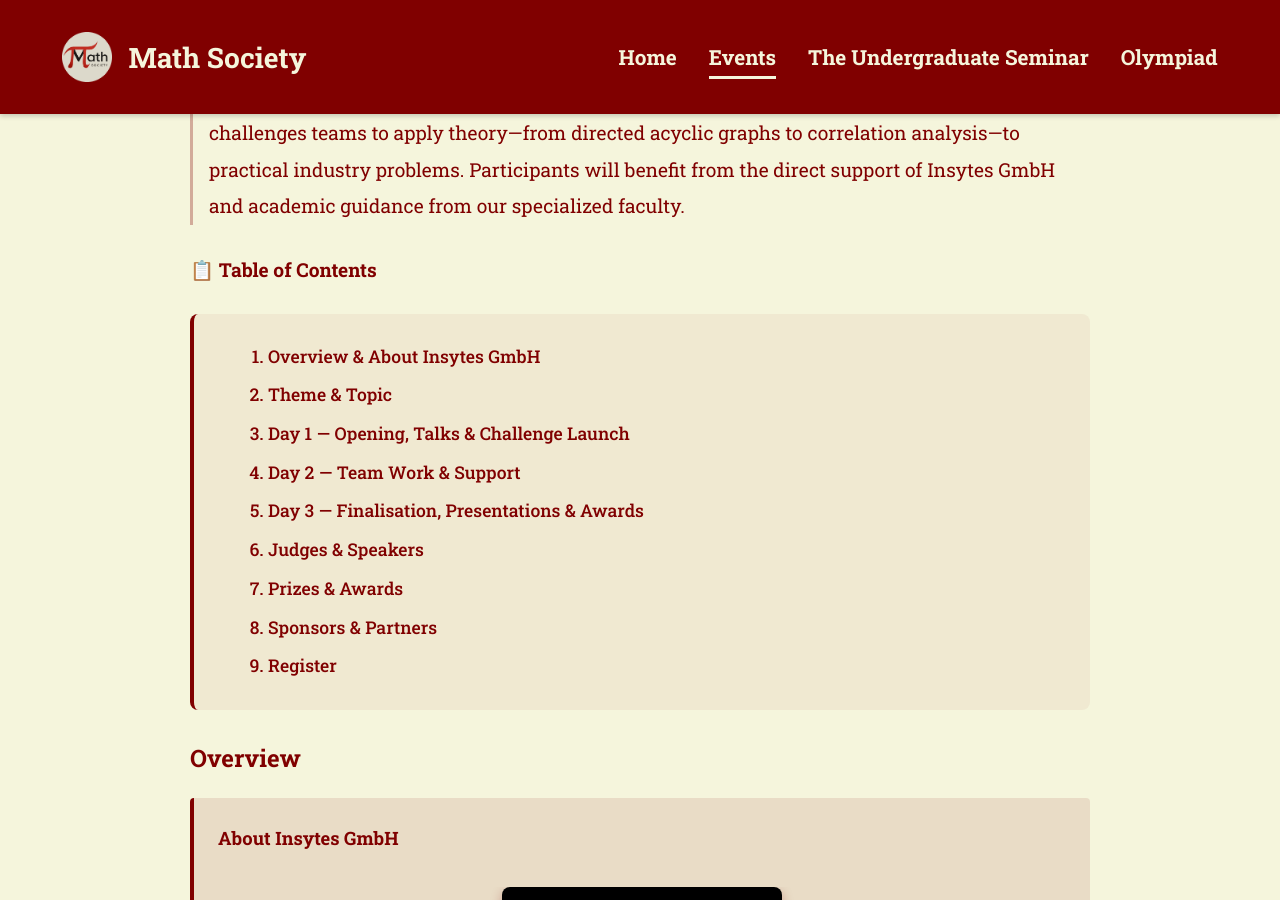
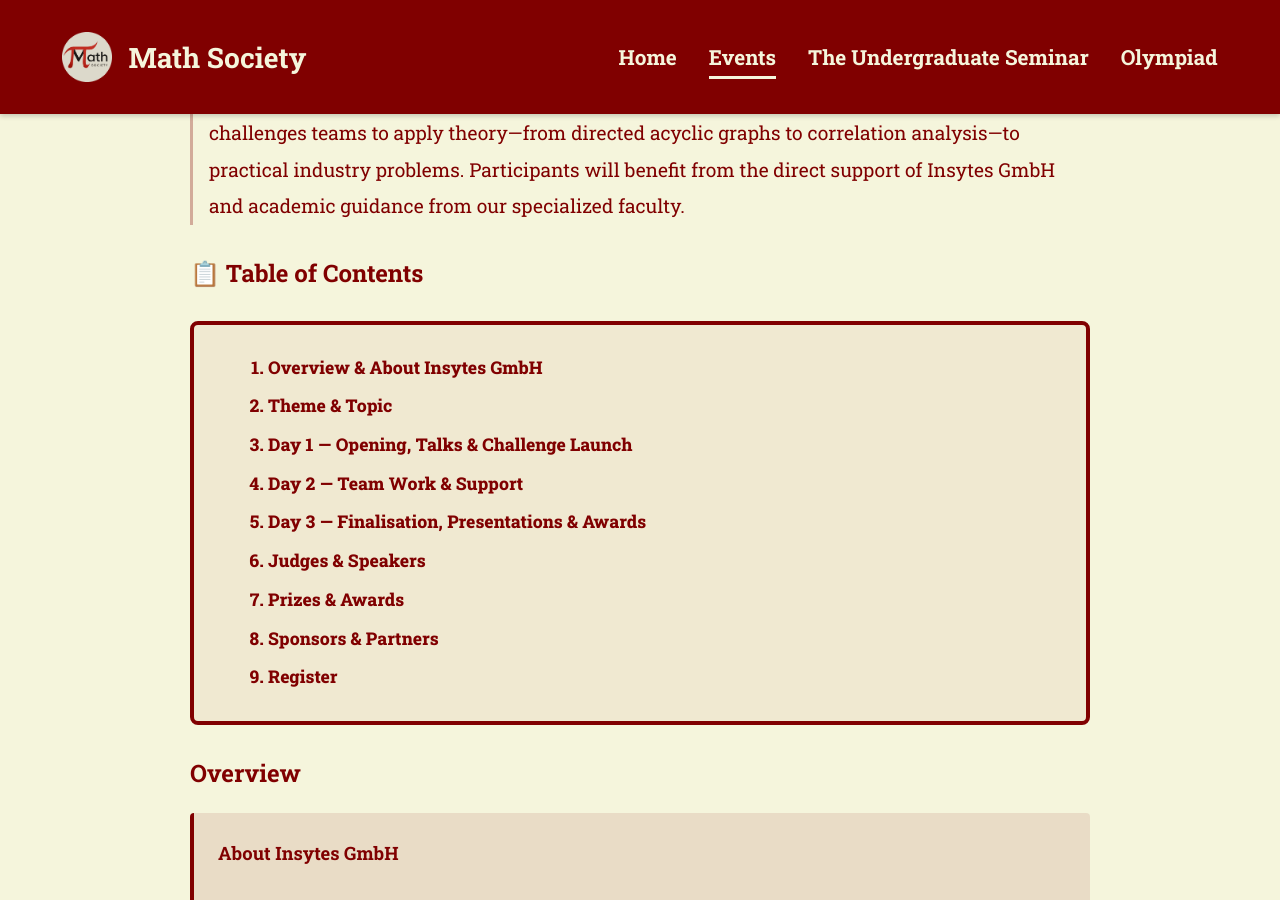
Before and after one commit to KelvinAirConstructorUni/constructor-math.github.io, a Jekyll site: the page Subpages/datathon.html, which Jekyll copies as it is, in a window 1280 px wide and 900 px high, scrolled down 1789 px. Built offline with Jekyll 4.4.1, drawn with Linux system fonts in a browser that asks for light colours; nearby versions of some CDN libraries.

Commit message:
update on datathon page

```diff
--- a/Subpages/datathon.html
+++ b/Subpages/datathon.html
@@ -325,8 +325,8 @@
                     The <strong>Constructor University Datathon 2026</strong> invites participants to tackle high-level challenges in causal reasoning and probabilistic modeling. Sponsored by <strong><a href="https://www.insytes.ai/">Insytes GmbH</a></strong>, this <strong>three-day</strong> event challenges teams to apply theory—from directed acyclic graphs to correlation analysis—to practical industry problems. Participants will benefit from the direct support of Insytes GmbH and academic guidance from our specialized faculty.
                 </p>
 
-                <p style="font-size: 1.2rem; font-weight: bold; color: #800000; margin-bottom: 16px;">📋 Table of Contents</p>
-                <div style="background-color: rgba(128, 0, 0, 0.05); border-left: 4px solid #800000; border-radius: 8px; padding: 24px 32px; margin: 32px 0; padding-left: 50px; font-weight: 500;">
+                <h1>📋 Table of Contents</h1>
+                <div style="background-color: rgba(128, 0, 0, 0.05); border: 4px solid #800000; border-radius: 8px; padding: 24px 32px; margin: 32px 0; padding-left: 50px; font-weight: 800;">
                     <ol style="font-size: 1.1rem; line-height: 2.2; padding-left: 24px; margin: 0;">
                         <li><a href="#overview" style="color: #800000; text-decoration: none;">Overview & About Insytes GmbH</a></li>
                         <li><a href="#theme" style="color: #800000; text-decoration: none;">Theme & Topic</a></li>
```
